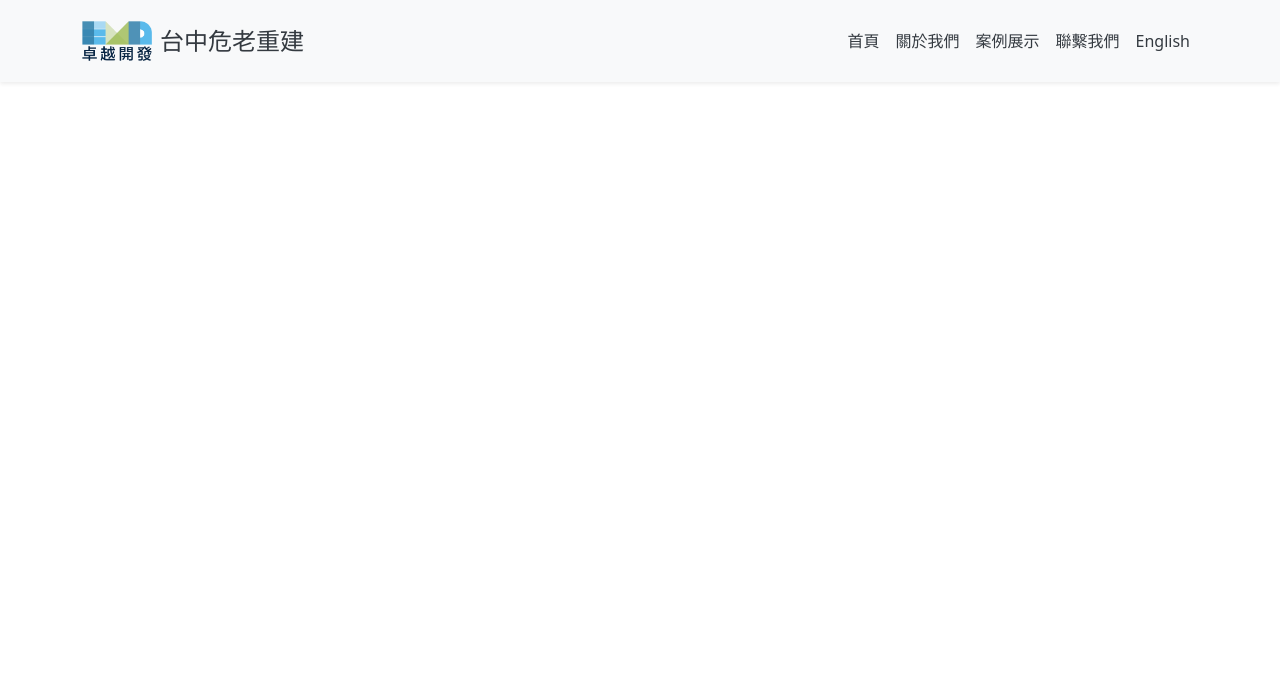
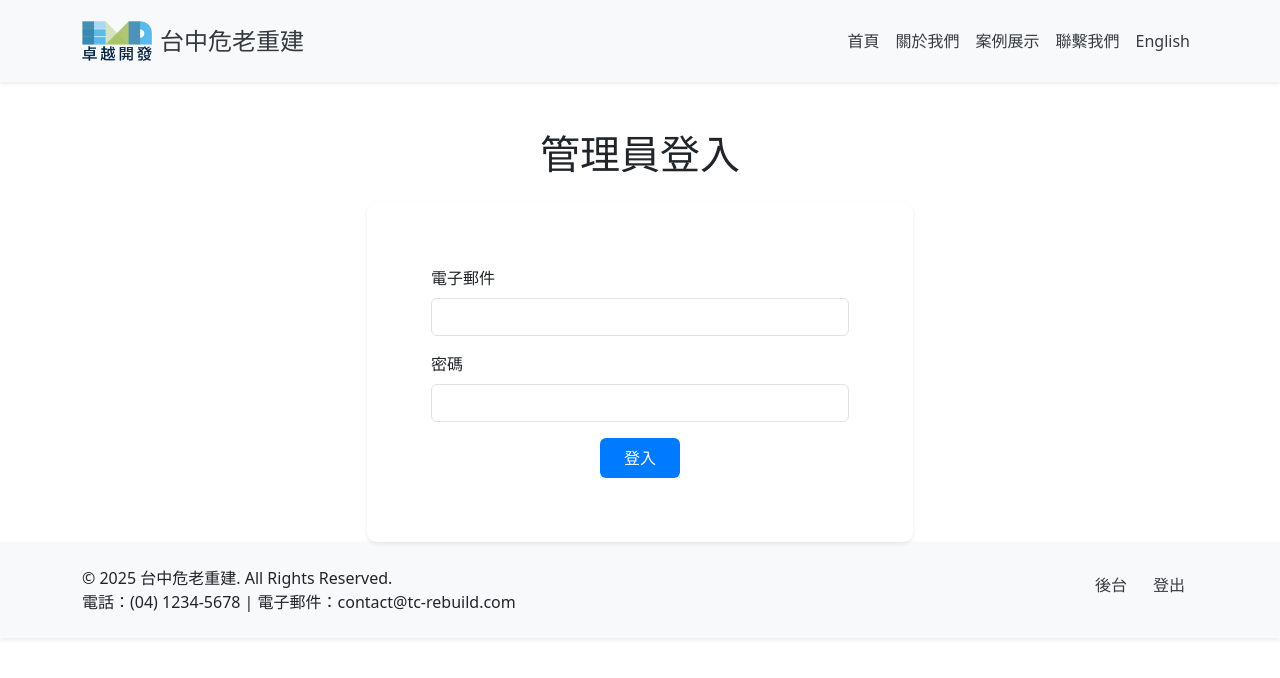
Before and after one commit to wowcowMan/exdweb-project, a Vue app: page /login in a window 1280 px wide. Shown: the top 678 px of the page. Built offline with nearby package versions, Linux system fonts and the light colour scheme; no server answers; sample sign-in values are in the browser's storage.

Commit message:
Move login/logout to Footer and remove from Navbar

```diff
--- a/src/App.vue
+++ b/src/App.vue
@@ -1,5 +1,6 @@
 <script setup>
 import Navbar from './components/Navbar.vue' // 匯入 Navbar 組件
+import Footer from './components/Footer.vue'
 import { ref } from 'vue'
 
 
@@ -10,12 +11,15 @@ import { ref } from 'vue'
     <!-- Bootstrap 導覽列 -->
     <Navbar /> <!-- 使用 Navbar 組件 -->
 
-    <router-view /> <!-- 顯示路由頁面 -->
+    <main class="flex-grow-1">
+      <router-view />
+    </main>
+
+    <Footer />
   </div>
 </template>
 
 <style scoped>
-.mt-5 {
-  margin-top: 3rem;
-}
+.min-vh-100 { min-height: 100vh; }
+.flex-grow-1 { flex-grow: 1; }
 </style>
--- /dev/null
+++ b/src/components/Footer.vue
@@ -0,0 +1,49 @@
+<script setup>
+import { ref } from 'vue'
+import { useRouter } from 'vue-router'
+import { auth } from '../firebase'
+import { onAuthStateChanged, signOut } from 'firebase/auth'
+
+const router = useRouter()
+const isLoggedIn = ref(false)
+
+onAuthStateChanged(auth, (user) => {
+  isLoggedIn.value = !!user
+})
+
+const logout = async () => {
+  try {
+    await signOut(auth)
+    router.push('/login')
+  } catch (error) {
+    console.error('登出失敗：', error)
+  }
+}
+</script>
+<template>
+  <footer class="bg-light py-4 mt-auto shadow-sm">
+    <div class="container">
+      <div class="row">
+        <div class="col-md-6">
+          <p class="mb-0">&copy; 2025 台中危老重建. All Rights Reserved.</p>
+          <p class="mb-0">電話：(04) 1234-5678 | 電子郵件：contact@tc-rebuild.com</p>
+        </div>
+        <div class="col-md-6 text-md-end">
+          <router-link v-if="!isLoggedIn" to="/login" class="btn btn-link">管理員登入</router-link>
+          <div v-else>
+            <router-link to="/admin" class="btn btn-link">後台</router-link>
+            <button class="btn btn-link" @click="logout">登出</button>
+          </div>
+        </div>
+      </div>
+    </div>
+  </footer>
+</template>
+<style scoped>
+.bg-light { background-color: #f8f9fa; }
+.py-4 { padding-top: 1.5rem; padding-bottom: 1.5rem; }
+.mt-auto { margin-top: auto; }
+.shadow-sm { box-shadow: 0 -2px 4px rgba(0, 0, 0, 0.1); }
+.btn-link { color: #343a40; text-decoration: none; }
+.btn-link:hover { color: #007bff; }
+</style>
--- a/src/router/index.js
+++ b/src/router/index.js
@@ -1,12 +1,21 @@
 import { createRouter, createWebHistory } from 'vue-router'
+import { auth } from '../firebase'
 import Home from '../views/Home.vue'
+import About from '../views/About.vue'
+import Cases from '../views/Cases.vue'
+import CaseDetail from '../views/CaseDetail.vue'
+import Contact from '../views/Contact.vue'
+import Login from '../views/Login.vue'
+import Admin from '../views/Admin.vue'
 
 const routes = [
-  { path: '/', name: 'Home', component: Home },
-  { path: '/about', name: 'About', component: () => import('../views/About.vue') },
-  { path: '/cases', name: 'Cases', component: () => import('../views/Cases.vue') },
-  { path: '/cases/:id', name: 'CaseDetail', component: () => import('../views/CaseDetail.vue') },
-  { path: '/contact', name: 'Contact', component: () => import('../views/Contact.vue') }
+  { path: '/', component: Home },
+  { path: '/about', component: About },
+  { path: '/cases', component: Cases },
+  { path: '/cases/:id', component: CaseDetail },
+  { path: '/contact', component: Contact },
+  { path: '/login', component: Login },
+  { path: '/admin', component: Admin, meta: { requiresAuth: true } }
 ]
 
 const router = createRouter({
@@ -14,4 +23,15 @@ const router = createRouter({
   routes
 })
 
+router.beforeEach((to, from, next) => {
+  const requiresAuth = to.matched.some(record => record.meta.requiresAuth)
+  const isAuthenticated = auth.currentUser
+
+  if (requiresAuth && !isAuthenticated) {
+    next('/login')
+  } else {
+    next()
+  }
+})
+
 export default router
--- /dev/null
+++ b/src/views/Admin.vue
@@ -0,0 +1,30 @@
+<script setup>
+import { auth } from '../firebase'
+import { signOut } from 'firebase/auth'
+import { useRouter } from 'vue-router'
+
+const router = useRouter()
+
+const logout = async () => {
+  try {
+    await signOut(auth)
+    router.push('/login')
+  } catch (error) {
+    console.error('登出失敗：', error)
+  }
+}
+</script>
+<template>
+  <div class="container mt-5">
+    <h1 class="text-center mb-4">管理後台</h1>
+    <div class="text-center">
+      <p>歡迎進入管理後台！（未來這裡可管理案例）</p>
+      <button class="btn btn-primary" @click="logout">登出</button>
+    </div>
+  </div>
+</template>
+<style scoped>
+.mt-5 { margin-top: 3rem; }
+.mb-4 { margin-bottom: 1.5rem; }
+.btn-primary { background-color: #007bff; border: none; padding: 0.5rem 1.5rem; }
+</style>
--- /dev/null
+++ b/src/views/Login.vue
@@ -0,0 +1,58 @@
+<script setup>
+import { ref } from 'vue'
+import { useRouter } from 'vue-router'
+import { auth } from '../firebase'
+import { signInWithEmailAndPassword } from 'firebase/auth'
+
+const router = useRouter()
+const email = ref('')
+const password = ref('')
+const errorMessage = ref('')
+
+const login = async () => {
+  try {
+    await signInWithEmailAndPassword(auth, email.value, password.value)
+    router.push('/admin')
+  } catch (error) {
+    console.error('登入失敗：', error)
+    errorMessage.value = '登入失敗，請檢查郵件或密碼'
+  }
+}
+</script>
+<template>
+  <div class="container mt-5">
+    <h1 class="text-center mb-4">管理員登入</h1>
+    <div class="row justify-content-center">
+      <div class="col-md-6">
+        <div class="card shadow-sm">
+          <div class="card-body">
+            <form @submit.prevent="login">
+              <div class="mb-3">
+                <label for="email" class="form-label">電子郵件</label>
+                <input v-model="email" type="email" class="form-control" id="email" required>
+              </div>
+              <div class="mb-3">
+                <label for="password" class="form-label">密碼</label>
+                <input v-model="password" type="password" class="form-control" id="password" required>
+              </div>
+              <div v-if="errorMessage" class="alert alert-danger" role="alert">
+                {{ errorMessage }}
+              </div>
+              <div class="text-center">
+                <button type="submit" class="btn btn-primary">登入</button>
+              </div>
+            </form>
+          </div>
+        </div>
+      </div>
+    </div>
+  </div>
+</template>
+<style scoped>
+.mt-5 { margin-top: 3rem; }
+.mb-4 { margin-bottom: 1.5rem; }
+.card { border: none; border-radius: 10px; }
+.shadow-sm { box-shadow: 0 4px 8px rgba(0, 0, 0, 0.1); }
+.card-body { padding: 2rem; }
+.btn-primary { background-color: #007bff; border: none; padding: 0.5rem 1.5rem; }
+</style>
```
